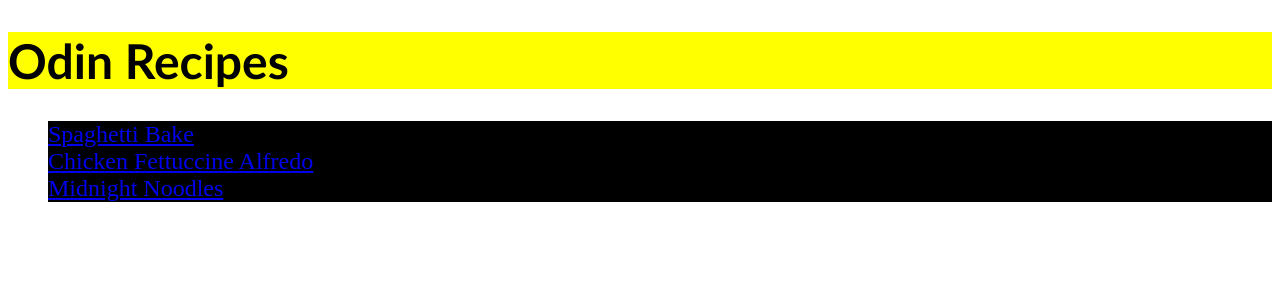
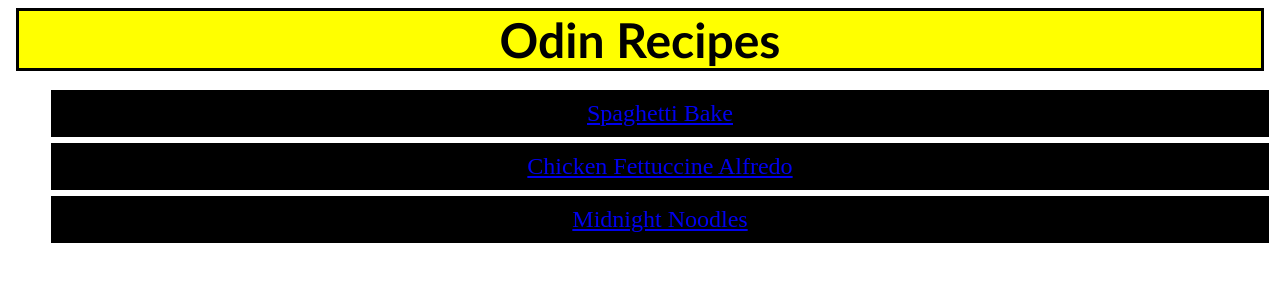
Before and after one commit to Adonai17/odin-recipes, a plain HTML site: page index.html in a window 1280 px wide. Drawn offline with Linux system fonts and the light colour scheme.

Commit message:
Added Cascade Customization

```diff
--- a/styles.css
+++ b/styles.css
@@ -1,14 +1,26 @@
 /* styles */
 
 .h1 {
+    text-align: center;
     font-size: 48px;
     font-family: 'Gill Sans', 'Gill Sans MT', Calibri, 'Trebuchet MS', sans-serif;
     background: yellow;
+    border-color: black;
+    border: solid;
+    margin: 8px;
+    height: auto;
+    width: auto;
 }
 
 .list {
+    text-align: center;
     font-family: 'Times New Roman', Times, serif;
     font-size: 24px;
     background: black;
     color: white;
+    border-color: red;
+    border: solid;
+    padding: 10px;
+    height: auto;
+    width: auto;
 }
```
